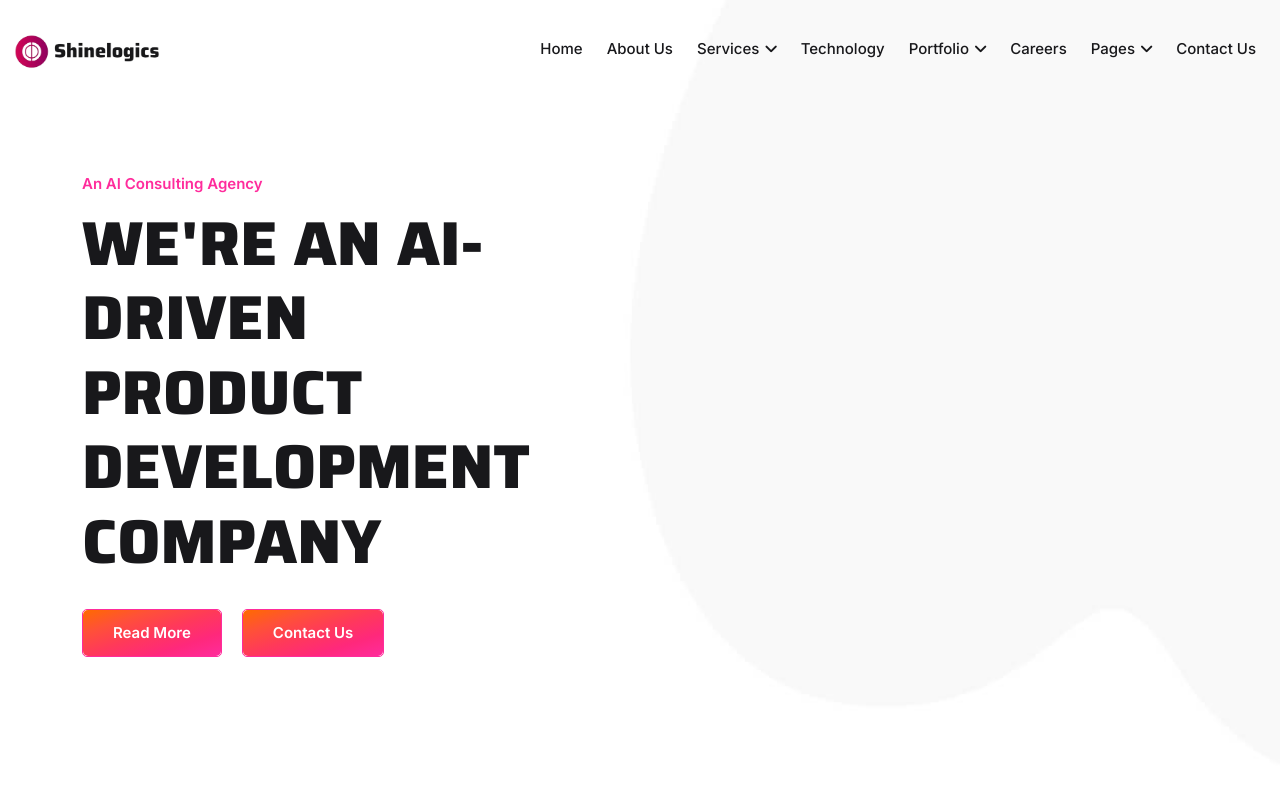
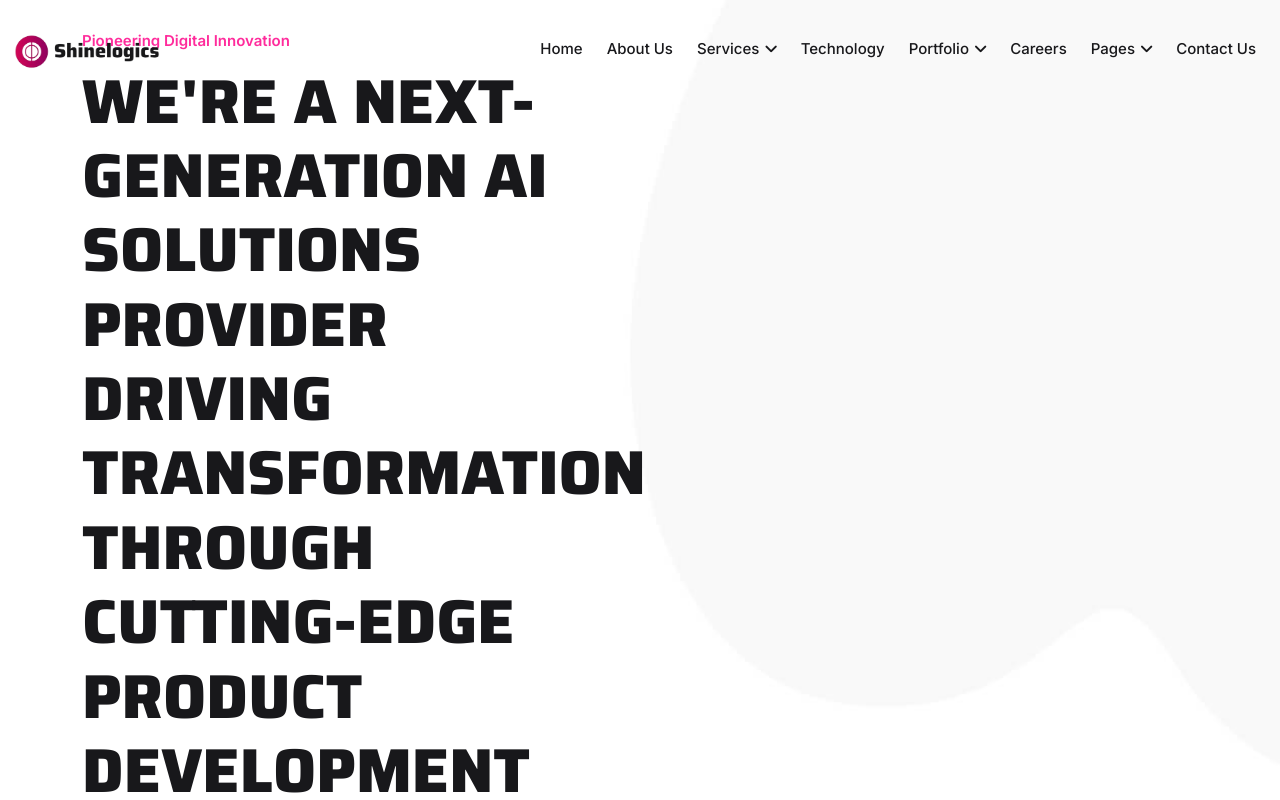
Before and after one commit to Devasenapathi/shinelogics_ai_web_app, a Next.js app in the folder frontend/: page / in a window 1280 px wide. Shown: the top 800 px of the page. Built offline with nearby package versions, Linux system fonts and the light colour scheme.

Commit message:
main banner is been updated.

```diff
--- a/frontend/components/HomePages/DefaultHome/MainBanner.js
+++ b/frontend/components/HomePages/DefaultHome/MainBanner.js
@@ -43,7 +43,7 @@ const MainBanner = () => {
                       data-aos-duration="1000"
                       data-aos-delay="100"
                     >
-                      An AI Consulting Agency
+                      Pioneering Digital Innovation
                     </span>
 
                     <h1
@@ -51,7 +51,7 @@ const MainBanner = () => {
                       data-aos-duration="1000"
                       data-aos-delay="200"
                     >
-                      WE'RE AN AI-DRIVEN PRODUCT DEVELOPMENT COMPANY
+                      WE'RE A NEXT-GENERATION AI SOLUTIONS PROVIDER DRIVING TRANSFORMATION THROUGH CUTTING-EDGE PRODUCT DEVELOPMENT
                     </h1>
 
                     <p
```
Also changed, not shown: 55 other files (tests, documents, lock files or other folders).
